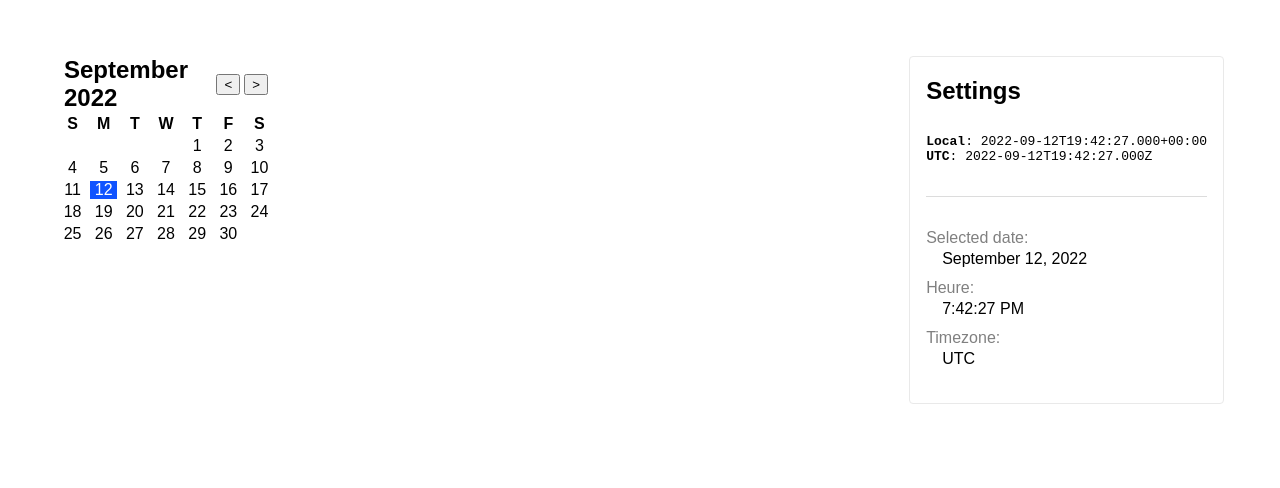
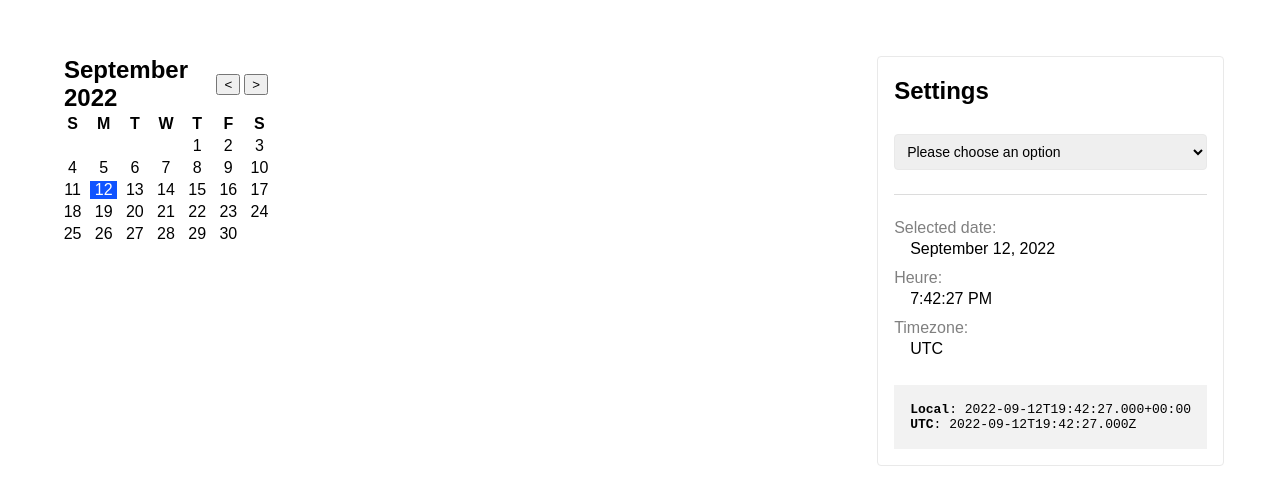
Before and after one commit to franckgaudin/poc-datepicker, a React (Create React App) app: page / in a window 1280 px wide. Shown: the top 488 px of the page. Built offline with nearby package versions, Linux system fonts and the light colour scheme.

Commit message:
clean code

```diff
--- a/src/App.tsx
+++ b/src/App.tsx
@@ -6,24 +6,16 @@ import Settings from "./components/Settings/Settings";
 import "./styles.css";
 
 export default function App() {
-  const now = DateTime.now();
   const local = DateTime.local();
   const rezoned = local.setZone("utc");
-
   const apiDate = rezoned;
-
-  //   const dt = DateTime.now();
 
   const [date, setDate] = React.useState(apiDate.toString());
 
-  const isoDate = DateTime.fromISO(date);
-  //   const time = isoDate.toObject();
-
   const handleChange = (date) => {
-    setDate(date);
+    setDate(date.utc);
   };
 
-  console.log("selected date", date);
 
   return (
     <div className="App">
--- a/src/components/Datepicker/Datepicker.tsx
+++ b/src/components/Datepicker/Datepicker.tsx
@@ -1,44 +1,39 @@
-import * as React from "react";
 import {
   getLocalTimeZone,
   now,
   parseAbsoluteToLocal,
-  parseAbsolute,
-  CalendarDateTime,
+  ZonedDateTime,
 } from "@internationalized/date";
 
 import Calendar from "../Calendar/Calendar";
 
 interface DatepickerProps {
   date: string;
-  onChange?: (event: string) => void;
+  onChange?: (date: {utc: string, local: string}) => void;
 }
+
 
 const Datepicker = (props: DatepickerProps) => {
   const { date, onChange } = props;
 
   // the calendar receives a utc date and formats it locally
   const formattedDate = parseAbsoluteToLocal(date);
-  console.log("formattedDate", formattedDate);
-  // const formattedDate = parseAbsolute(date, "America/Toronto")
 
-  const handleChange = (data) => {
-    let { year, month, day } = data;
+  const handleChange = (date) => {
+    let { year, month, day } = date;
+    let { hour, minute, second, millisecond, offset, timeZone, } = now(getLocalTimeZone());
 
-    if (onChange) {
-      let { hour, minute, second, millisecond } = now(getLocalTimeZone());
-      let date = new CalendarDateTime(
-        year,
-        month,
-        day,
-        hour,
-        minute,
-        second,
-        millisecond
-      );
-      let dateToLocalTimeZone = date.toDate(getLocalTimeZone());
+    let local = new ZonedDateTime(
+      year, month, day, timeZone, offset,
+      minute, hour, second, millisecond
+    );
 
-      onChange(dateToLocalTimeZone.toISOString());
+    // the calendar return a object with utc, local and tzOffset
+    if(onChange) {
+      onChange({
+        utc: local.toAbsoluteString(),
+        local: local.toString(),
+      })
     }
   };
 
--- a/src/components/Settings/Settings.tsx
+++ b/src/components/Settings/Settings.tsx
@@ -4,7 +4,6 @@ import { DateTime } from "luxon";
 interface SettingsProps {
   setDate?: (value: string) => void;
   date: string;
-  //   time: { hour: string; minute: string; second: string };
 }
 
 const Settings = (props) => {
@@ -27,32 +26,14 @@ const Settings = (props) => {
     }
   }, [settingValue]);
 
-  //   const formatTime = (value: number) => {
-  //     if (value <= 9) {
-  //       return `0${value}`;
-  //     }
-
-  //     return value;
-  //   };
-
   return (
     <div className="poc-settings">
       <h2 className="poc-settings__title">Settings</h2>
-      <div>
-        <pre>
-          <code>
-            <b>Local</b>: {localDt.toString()}
-            <br />
-            <b>UTC</b>: {date.toString()}
-          </code>
-        </pre>
-      </div>
-      {/* <select onChange={handleSettingChange} className="poc-select">
+      <select onChange={handleSettingChange} className="poc-select">
         <option value="">Please choose an option</option>
         <option>2022-09-04T00:00:00.00Z</option>
-        <option>2022-09-22T00:00:00.00Z</option>
         <option>2022-09-30T19:50:36.156Z</option>
-      </select> */}
+      </select>
       <hr className="poc-divider" />
       <dl className="poc-info">
         <dt>Selected date:</dt>
@@ -62,6 +43,15 @@ const Settings = (props) => {
         <dt>Timezone:</dt>
         <dd>{localDt.zoneName}</dd>
       </dl>
+      <div className="poc-code">
+        <pre>
+          <code>
+            <b>Local</b>: {localDt.toString()}
+            <br />
+            <b>UTC</b>: {date.toString()}
+          </code>
+        </pre>
+      </div>
     </div>
   );
 };
--- a/src/styles.css
+++ b/src/styles.css
@@ -23,7 +23,7 @@
 }
 
 .poc-divider {
-  margin: 2rem 0;
+  margin: 1.5rem 0;
   border: 0;
   border-bottom: 1px solid #dcdcdc;
 }
@@ -31,6 +31,7 @@
 .poc-code {
   background: #f2f2f2;
   padding: 0.25rem 1rem;
+  margin-top: 1.5rem;
 }
 
 .poc-info dt {
```
